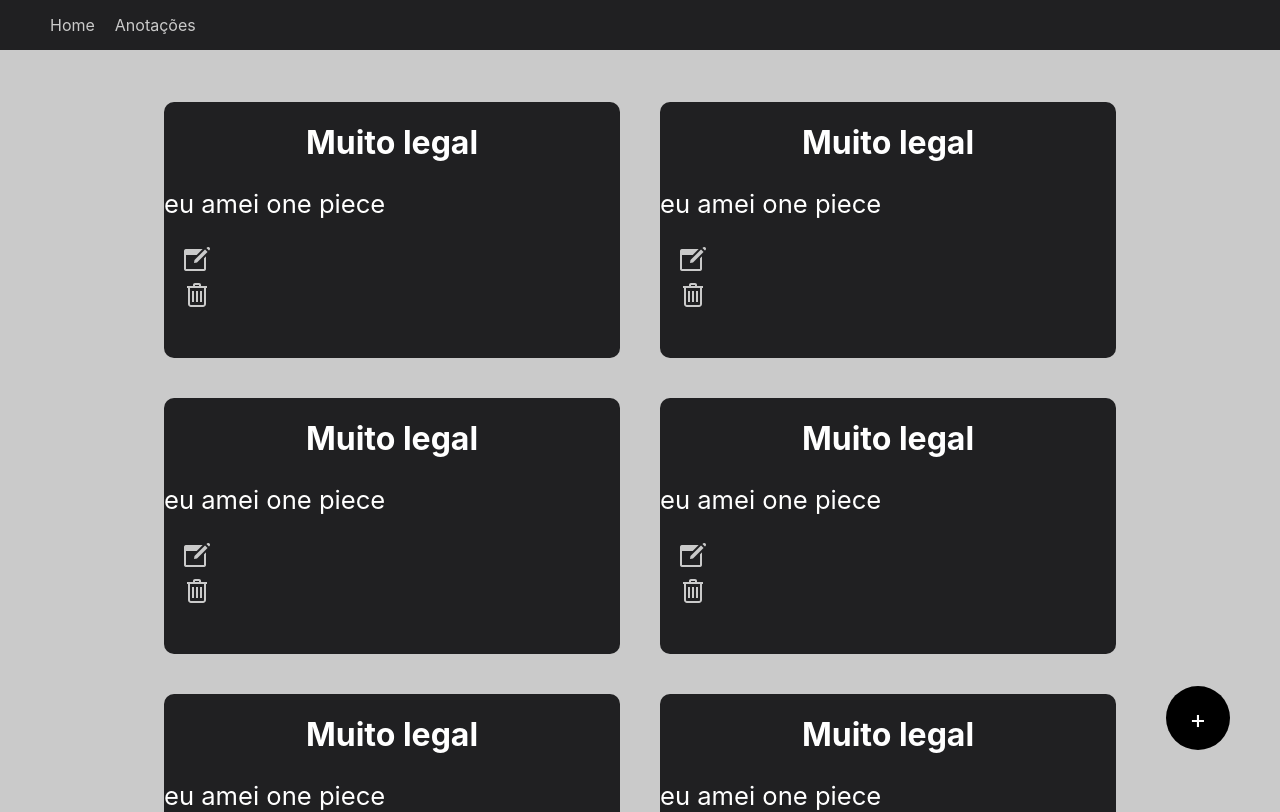
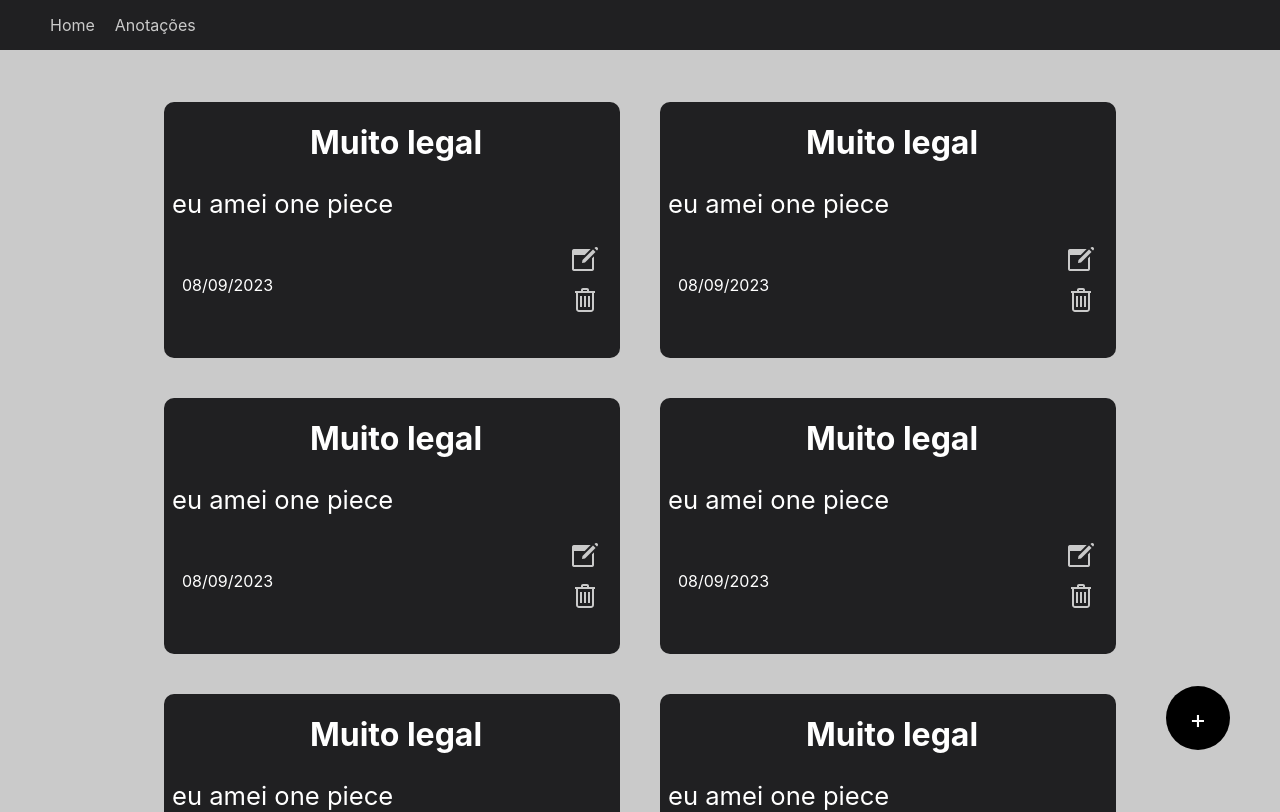
Before and after one commit to NathanZMacedo/React, a React (Create React App) app in the folder frontend/: page /notes in a window 1280 px wide. Shown: the top 812 px of the page. Built offline with nearby package versions, Linux system fonts and the light colour scheme.

Commit message:
note funcionando

```diff
--- /dev/null
+++ b/frontend/src/components/Notes/Note.css
@@ -0,0 +1,30 @@
+.note{
+    background-color: #202022;
+    color: white;
+    width: 456px;
+    height: 256px;
+    border-radius: 10px;
+    margin: 20px;
+}
+.note h1{
+    display: flex;
+    justify-content: center;
+
+}
+.note div{
+    margin-left: 8px;
+
+}
+.desc{
+    font-size: 1.6rem ;
+}
+.noteRodape {
+    display: flex;
+    flex-direction: row;
+    justify-content: space-between;
+    align-items: center;
+}
+.noteRodape div {
+    margin-inline: 10px;
+    margin-bottom: 5px;
+}
--- a/frontend/src/components/Notes/Note.jsx
+++ b/frontend/src/components/Notes/Note.jsx
@@ -1,15 +1,23 @@
 import React from 'react'
 import trash from '../../svgs/trash.svg'
 import edit from '../../svgs/edit.png'
+import './Note.css'
 
 function Note({n}) {
   return (
     <div className='note'>
-        <h1>{n.title}</h1>
-        <p className='desc'>{n.description}</p>
         <div>
-            <div><img src={edit} alt="" /></div>
-            <div><img src={trash} alt="" /></div>
+            <h1>{n.title}</h1>
+            <p className='desc'>{n.description}</p>
+        </div>
+        <div className='noteRodape'>
+            <div className='dataNote'>
+                {n.date}
+            </div>
+            <div>
+                <div><img src={edit} alt="" /></div>
+                <div><img src={trash} alt="" /></div>
+            </div>
         </div>
     </div>
   )
--- a/frontend/src/pages/Notes.css
+++ b/frontend/src/pages/Notes.css
@@ -1,22 +1,4 @@
-.note{
-    background-color: #202022;
-    color: white;
-    width: 456px;
-    height: 256px;
-    border-radius: 10px;
-    margin: 20px;
-}
-.note h1{
-    display: flex;
-    justify-content: center;
 
-}
-.note div{
-    margin-left: 8px
-}
-.desc{
-    font-size: 1.6rem ;
-}
 .notes  {
     display: flex;
     padding: 32px;
```
